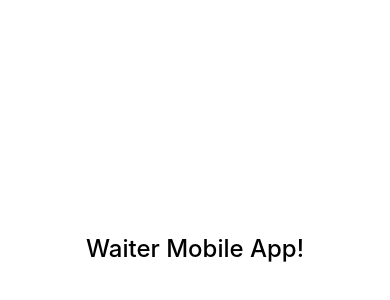
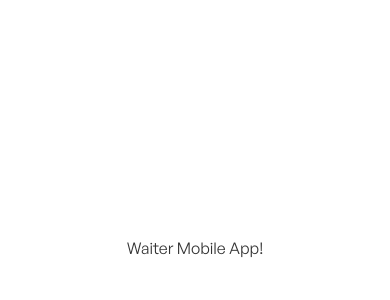
Before and after one commit to cmarciao/waiter-app-mobile-lite, a React Native app: screen / in a window 390 px wide. Shown: the part 174-474 px from the top of the page. Built offline with nearby package versions, Linux system fonts and the light colour scheme.

Commit message:
feat: Add Text component

```diff
--- a/App.tsx
+++ b/App.tsx
@@ -1,10 +1,22 @@
+import { useFonts } from 'expo-font';
 import { StatusBar } from 'expo-status-bar';
-import { StyleSheet, Text, View } from 'react-native';
+import { StyleSheet, View } from 'react-native';
+import { Text } from './src/components/Text';
 
 export default function App() {
+    const [isFontsLoaded] = useFonts({
+        'GeneralSans-400': require('./src/assets/fonts/GeneralSans-Regular.otf'),
+        'GeneralSans-600': require('./src/assets/fonts/GeneralSans-Semibold.otf'),
+        'GeneralSans-700': require('./src/assets/fonts/GeneralSans-Bold.otf'),
+    });
+
+    if(!isFontsLoaded) {
+        return null;
+    }
+
     return (
         <View style={styles.container}>
-            <Text style={styles.title} >Waiter Mobile App!</Text>
+            <Text>Waiter Mobile App!</Text>
             <StatusBar style="auto" />
         </View>
     );
@@ -16,9 +28,5 @@ const styles = StyleSheet.create({
         backgroundColor: '#fff',
         alignItems: 'center',
         justifyContent: 'center'
-    },
-    title: {
-        fontWeight: '500',
-        fontSize: 24
     }
 });
--- /dev/null
+++ b/src/components/Text.ts
@@ -0,0 +1,15 @@
+import styled from 'styled-components/native';
+
+interface TextProps {
+  weight?: '400' | '600' | '700';
+  color?: string;
+  size?: number;
+  opacity?: number;
+}
+
+export const Text = styled.Text<TextProps>`
+  font-family: ${({ weight }) => weight ? `GeneralSans-${weight}` : 'GeneralSans-400'};
+  color: ${({ color }) => color || '#333'};
+  font-size: ${({ size }) => size ? `${size}px` : '16px'};
+  opacity: ${({ opacity }) => opacity || 1};
+`;
```
